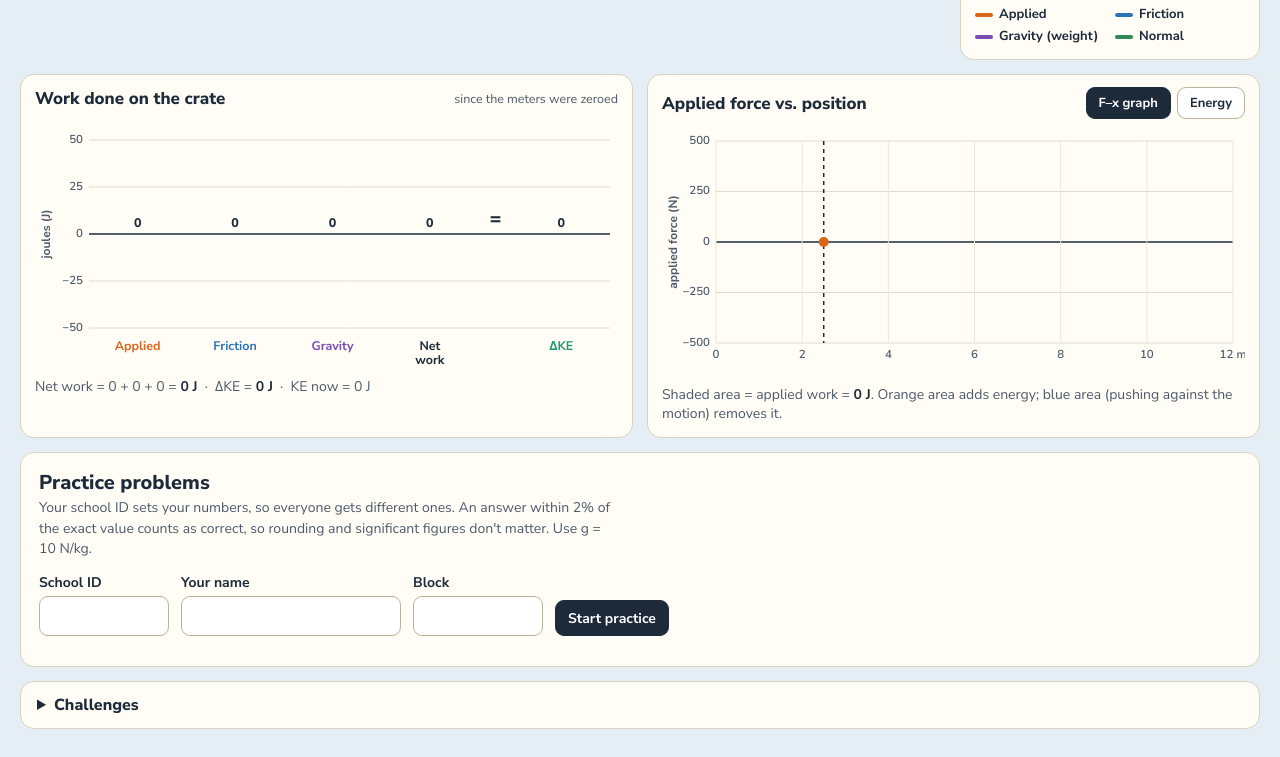
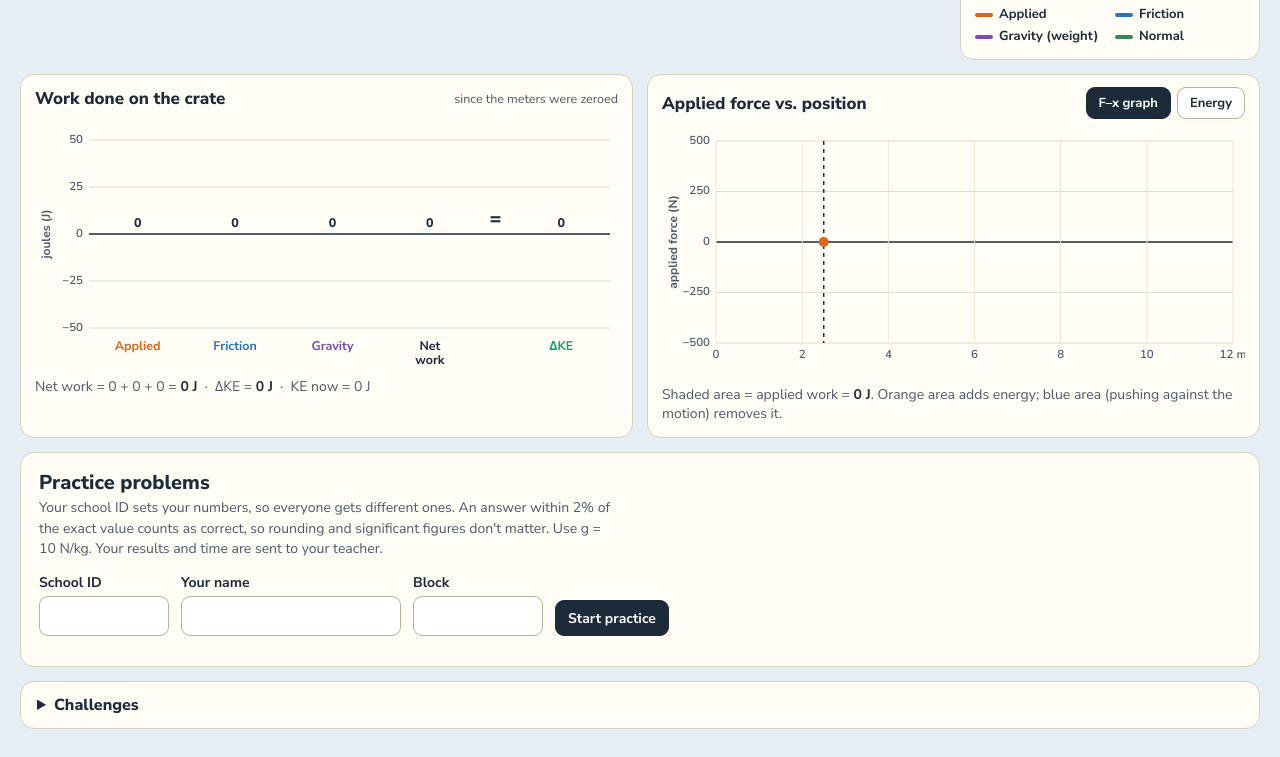
Before and after one commit to vanbeeverd-physics/physics-sims, a plain HTML site: page ramp-work-practice/index.html in a window 1280 px wide. Shown: the part 636-1393 px from the top of the page. Drawn offline with Linux system fonts and the light colour scheme.

Commit message:
Add ramp-work-practice/index.html

```diff
--- a/ramp-work-practice/index.html
+++ b/ramp-work-practice/index.html
@@ -289,7 +289,7 @@ input[type=range] { width: 100%; accent-color: var(--ink); height: 28px; }
       <div class="p-head">
         <div>
           <h2 id="pTitle">Practice problems</h2>
-          <p>Your school ID sets your numbers, so everyone gets different ones. An answer within 2% of the exact value counts as correct, so rounding and significant figures don't matter. Use g = 10 N/kg.</p>
+          <p>Your school ID sets your numbers, so everyone gets different ones. An answer within 2% of the exact value counts as correct, so rounding and significant figures don't matter. Use g = 10 N/kg. Your results and time are sent to your teacher.</p>
         </div>
         <div class="who" id="pWho" hidden>
           <span id="pName"></span>
```
